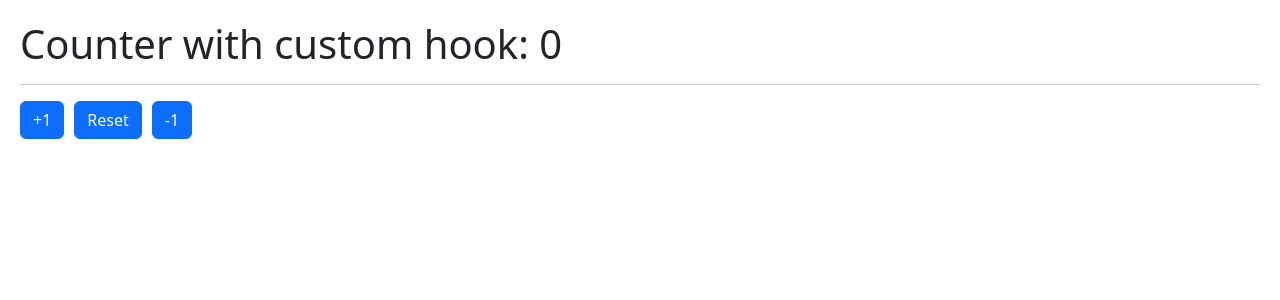
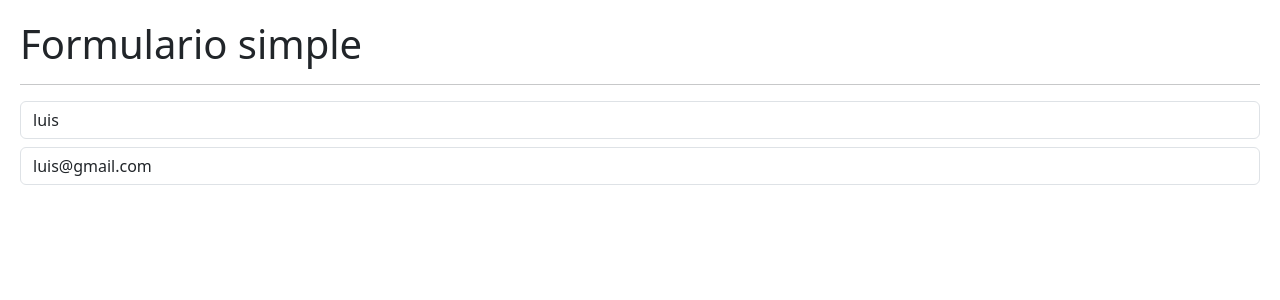
Before and after one commit to LuisVasquez23/curso-react, a React (Vite) app in the folder 05-hook-app/: page / in a window 1280 px wide. Shown: the top 300 px of the page. Built offline with nearby package versions, Linux system fonts and the light colour scheme.

Commit message:
Added useEffect

```diff
--- /dev/null
+++ b/05-hook-app/src/01-useEffect/SimpleForm.jsx
@@ -0,0 +1,50 @@
+import { useEffect, useState } from "react";
+
+const SimpleForm = () => {
+  const [formState, setFormState] = useState({
+    username: "luis",
+    email: "luis@gmail.com",
+  });
+
+  const { username, email } = formState;
+
+  const onInputChange = ({ target }) => {
+    const { value, name } = target;
+
+    setFormState({
+      ...formState,
+      [name]: value,
+    });
+  };
+
+  useEffect(() => {
+    console.log("formState changed");
+  }, [formState]);
+
+  return (
+    <>
+      <h1>Formulario simple</h1>
+      <hr />
+
+      <input
+        type="text"
+        className="form-control"
+        placeholder="Username"
+        name="username"
+        value={username}
+        onChange={onInputChange}
+      />
+
+      <input
+        type="email"
+        className="form-control mt-2"
+        placeholder="luis@gmail.com"
+        name="email"
+        value={email}
+        onChange={onInputChange}
+      />
+    </>
+  );
+};
+
+export default SimpleForm;
--- a/05-hook-app/src/main.jsx
+++ b/05-hook-app/src/main.jsx
@@ -4,9 +4,10 @@
 import CounterApp from "./01-useState/CounterApp";
 import CounterWithCustomHook from "./01-useState/CounterWithCustomHook";
 import "./index.css";
+import SimpleForm from "./01-useEffect/SimpleForm";
 
 createRoot(document.getElementById("root")).render(
   <StrictMode>
-    <CounterWithCustomHook />
+    <SimpleForm />
   </StrictMode>
 );
```
